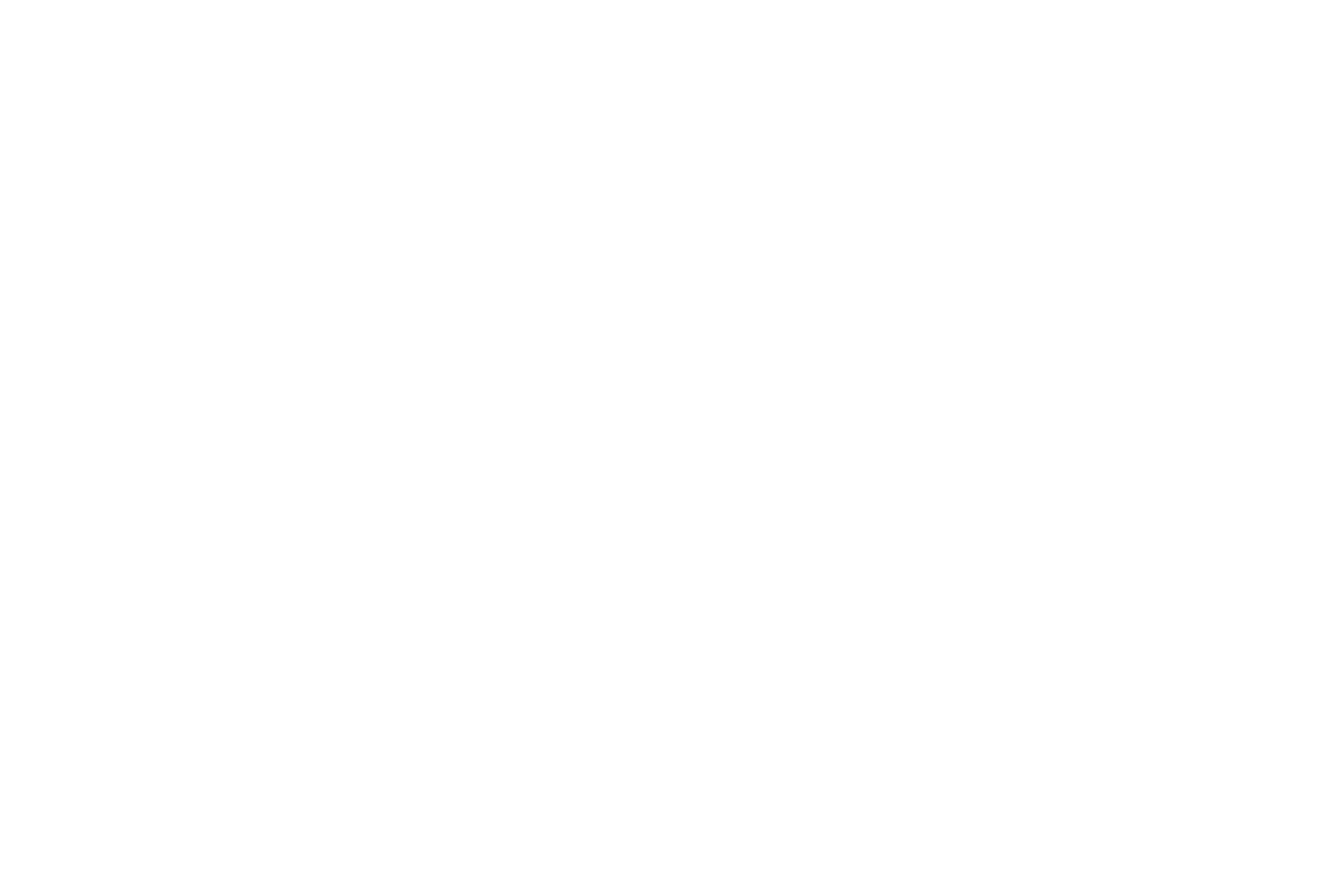
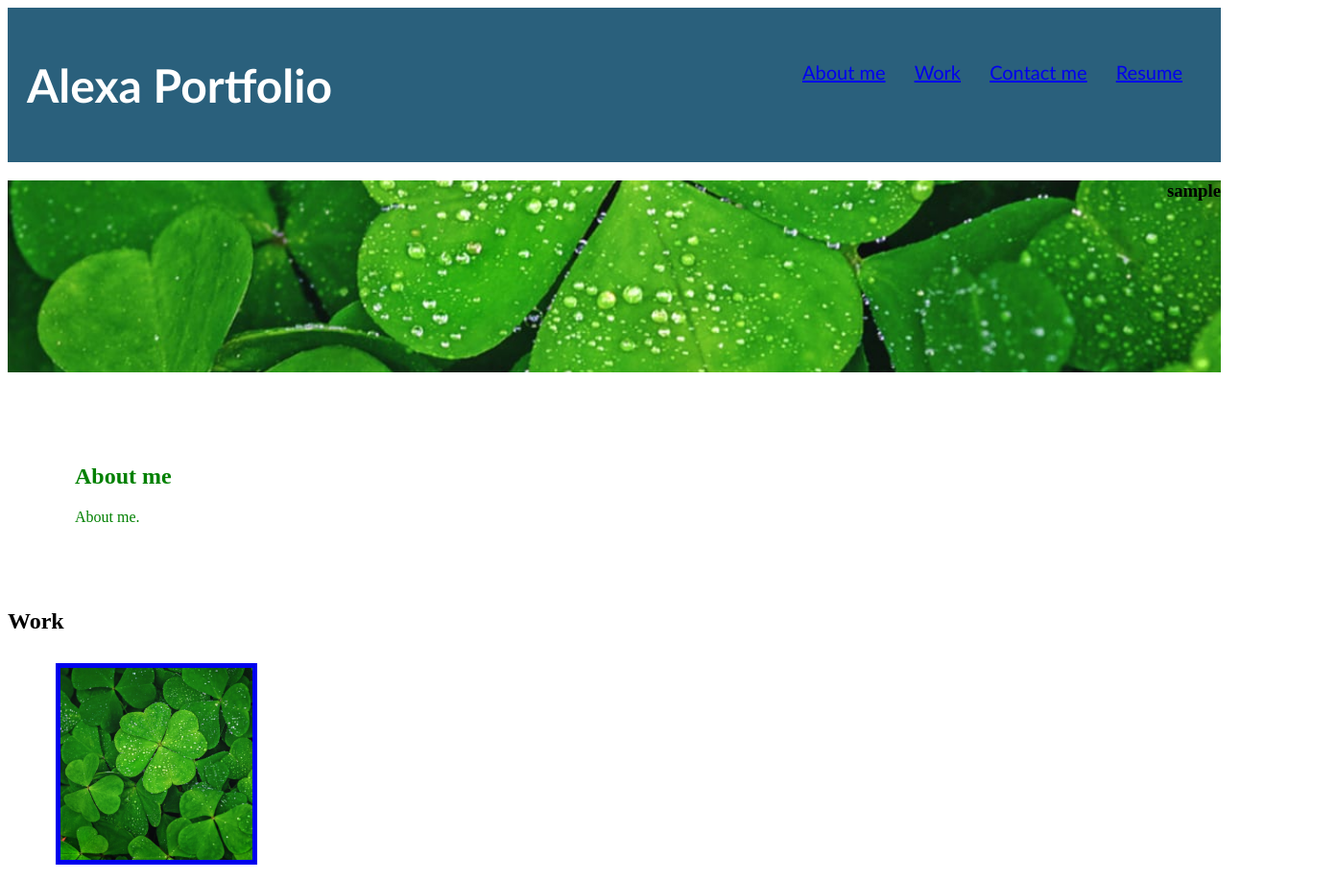
Before and after one commit to ThatLucky707/Alexas-Portfolio, a plain HTML site: page index.html in a window 1280 px wide. Shown: the whole page at 96% size, 1392 px wide, since content can reach past the window. Before the commit the page ends 800 px from the top, so only its background shows below. Drawn offline with Linux system fonts and the light colour scheme.

Commit message:
added first box below about me section

```diff
--- a/index.html
+++ b/index.html
@@ -3,9 +3,50 @@
 <head>
     <meta charset="UTF-8">
     <meta name="viewport" content="width=device-width, initial-scale=1.0">
-    <title>Document</title>
+    <link rel="stylesheet" href="./style.css">
+    <title>Alexa Portfolio</title>
 </head>
 <body>
+    <header class="header">
+        <h1>Alexa<span class="Portfolio"> Portfolio</span></h1>
+        <nav>
+            <ul>
+                <li>
+                    <a href="#about">About me</a>
+                </li>
+                <li>
+                    <a href="#work">Work</a>
+                </li>
+                <li>
+                    <a href="#contact">Contact me</a>
+                </li>
+                <li>
+                    <a href="#resume">Resume</a>
+                </li>
+            </ul>
+        </nav>
+    </header>
+
+<div class="hero">
+    <h3>sample</h3>
+</div>
+
+<main>
+    <section id="about" class="about-me">
+        <h2>About me</h2>
+        <p>About me.</p>
+    </section>
+
+    <section id="work" class="work">
+        <h2>Work</h2>
+            <article id="work content"></article>
+                <figure>
+                    <a href="#">
+                        <img src="./Images/four-leaf-clovers-jpg.jpg" alt>
+                    </a>
+                </figure>
+    </section>
+</main>
 
 </body>
 </html>
--- /dev/null
+++ b/style.css
@@ -0,0 +1,69 @@
+.header {
+    padding: 20px;
+    font-family: 'Trebuchet MS', 'Lucida Sans Unicode', 'Lucida Grande', 'Lucida Sans', Arial, sans-serif;
+    background-color: #2a607c;
+    color: #ffffff;
+}
+
+.header h1 {
+    display: inline-block;
+    font-size: 48px;
+}
+
+.header h1 .seo {
+    color: #d9dcd6;
+}
+
+.header nav {
+    padding-top: 15px;
+    margin-right: 20px;
+    float: right;
+    font-family: 'Gill Sans', 'Gill Sans MT', Calibri, 'Trebuchet MS', sans-serif;
+    font-size: 20px;
+}
+
+.header nav ul {
+    list-style-type: none;
+}
+
+.header nav ul li {
+    display: inline-block;
+    margin-left: 25px;
+}
+
+.hero {
+    height: 200px;
+    width: 100%;
+    margin-bottom: 25px;
+    background-image: url("./Images/four-leaf-clovers-jpg.jpg");
+    background-size: cover;
+    background-position: center;
+}
+
+.hero h3 {
+    margin-bottom: -10px;
+    text-align: right;
+}
+
+.about-me {
+    width: 100%;
+    margin: 20px;
+    padding: 50px;
+    height: auto;
+    color: green;
+
+}
+
+figure {
+    position: relative;
+    width: 50%;
+    height: 200px;
+    padding: 10px;
+}
+
+figure img {
+    width: 100;
+    height: 100%;
+    object-fit: cover;
+    border: 5px solid;
+}
```
Also changed, not shown: Images/four-leaf-clovers-jpg.jpg (added).
